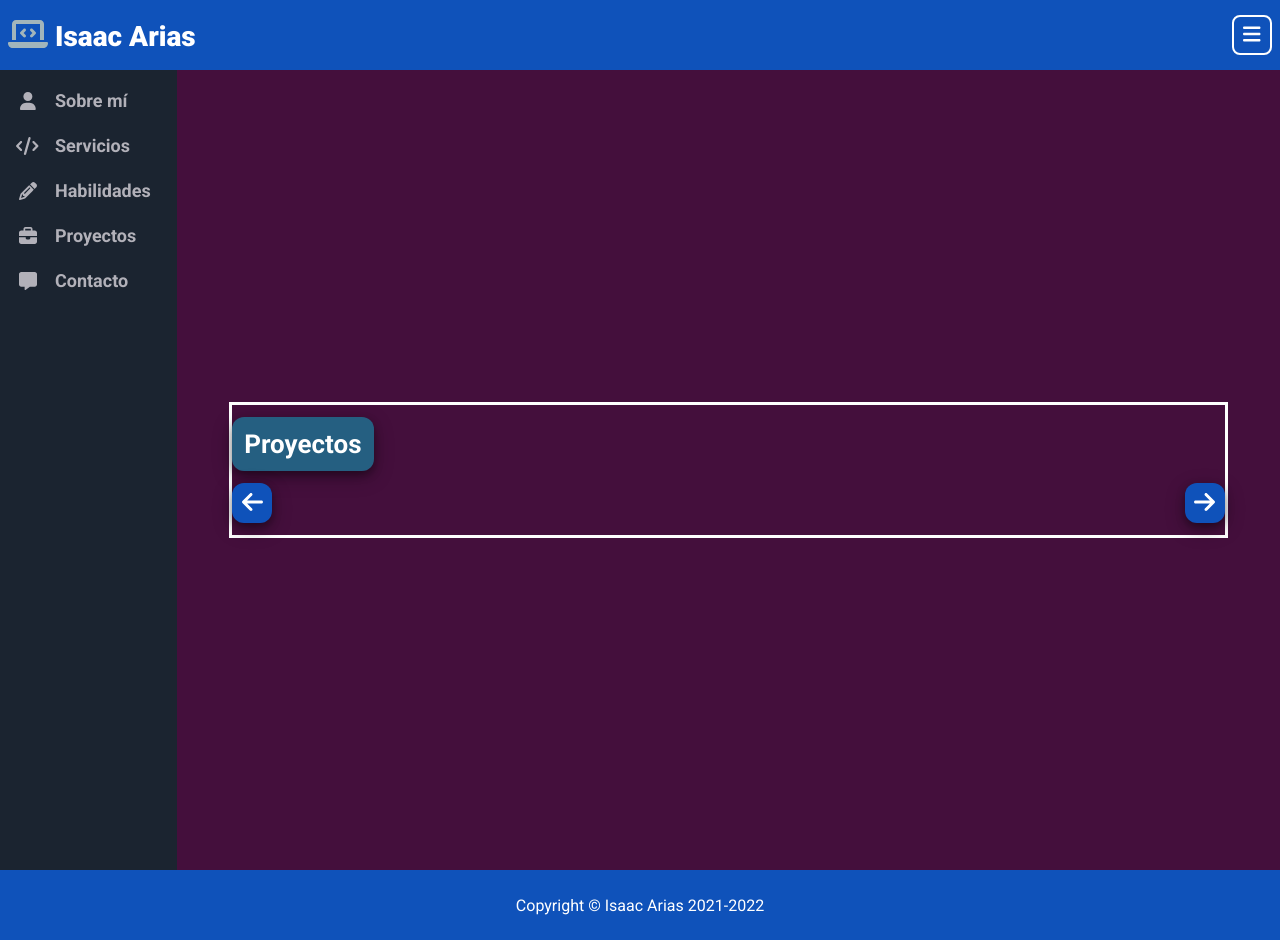
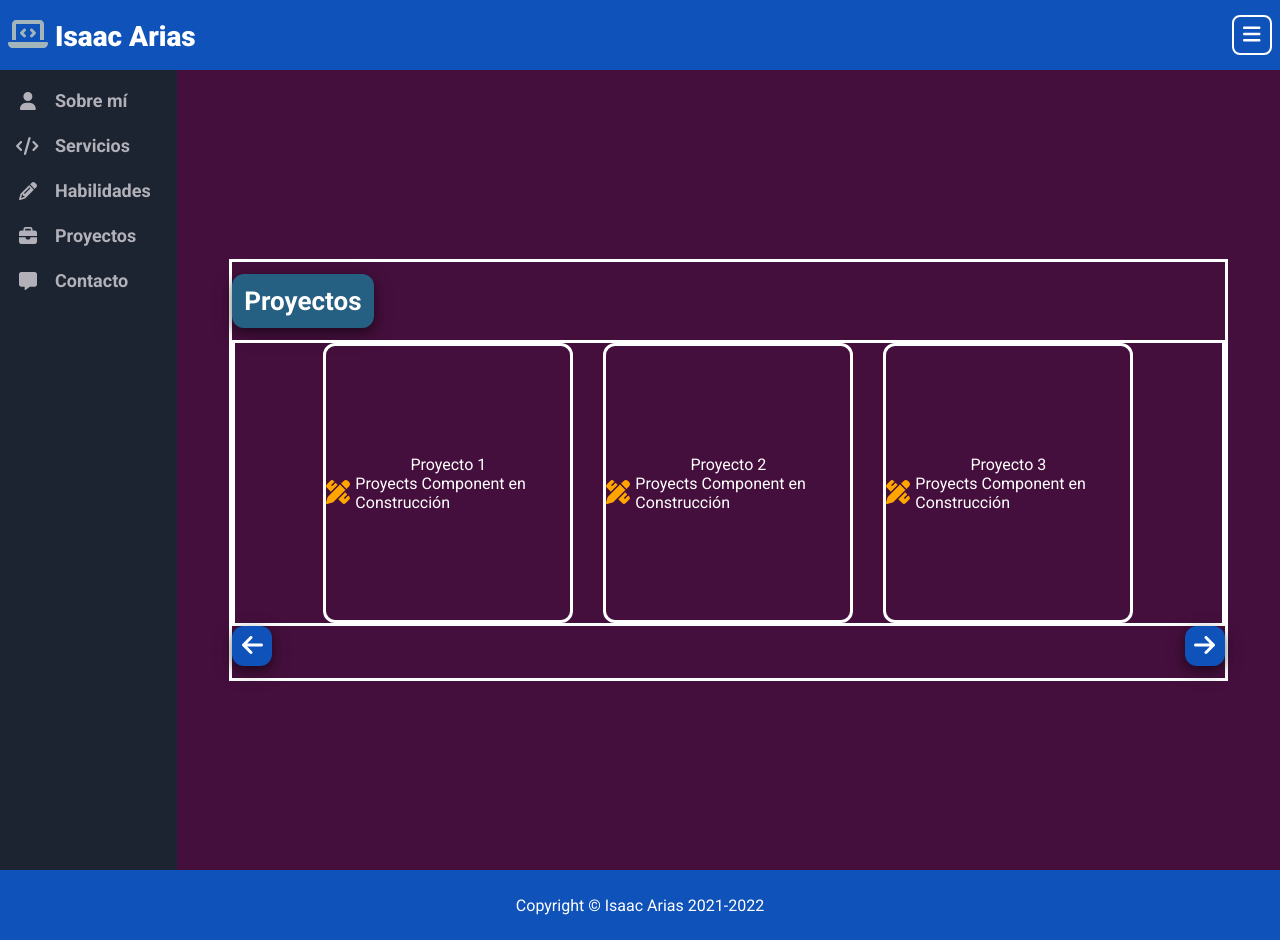
Before and after one commit to Isaac953/Portfolio_Angular, an Angular app: page /proyects in a window 1280 px wide. Built offline with nearby package versions, Linux system fonts and the light colour scheme.

Commit message:
Proyecto Component Jornada 2: Crear la cuadrícula básica para incluir los proyectos realizados de forma dinámica y función para controlar la forma de mostrar columnas

```diff
--- a/src/app/app.component.css
+++ b/src/app/app.component.css
@@ -89,7 +89,7 @@
   }
 
   .vh-proyects {
-    height: 100vh;
+    height: 210vh;
   }
 
   .vh-contact {
@@ -133,7 +133,7 @@
   }
 
   .vh-proyects {
-    height: 100vh;
+    height: 147vh;
   }
 
   .vh-contact {
--- a/src/app/components/main/mcontent/proyects/proyects.component.css
+++ b/src/app/components/main/mcontent/proyects/proyects.component.css
@@ -22,6 +22,37 @@
   background-color: var(--title-color);
   box-shadow: var(--home-box-shadow);
 }
+
+.proyects__card {
+  border-style: solid;
+  display: grid;
+  /* grid-template-columns: 250px 250px 250px; */
+  grid-gap: 15px 30px;
+  justify-content: center;
+  align-items: center;
+}
+
+.columns1 {
+  grid-template-columns: 250px;
+}
+
+.columns2 {
+  grid-template-columns: 250px 250px;
+}
+
+.columns3 {
+  grid-template-columns: 250px 250px 250px;
+}
+
+.proyects__card--item {
+  border-radius: 12px;
+  border-style: solid;
+  height: 280px;
+  display: flex;
+  align-items: center;
+  justify-content: center;
+  flex-direction: column;
+}
 /* End Media Queries Screens 1024px */
 
 /* Start Media Queries Screens 768px and 1023px */
@@ -32,6 +63,22 @@
 
   .proyects__title {
     font-size: 24px;
+  }
+
+  /* .proyects__card {
+    grid-template-columns: 250px 250px;
+  } */
+
+  .columns1 {
+    grid-template-columns: 250px;
+  }
+
+  .columns2 {
+    grid-template-columns: 250px 250px;
+  }
+
+  .columns3 {
+    grid-template-columns: 250px 250px;
   }
 }
 /* End Media Queries Screens 768px and 1023px */
@@ -45,4 +92,20 @@
   .proyects__title {
     font-size: 22px;
   }
+
+  /* .proyects__card {
+    grid-template-columns: 250px;
+  } */
+
+  .columns1 {
+    grid-template-columns: 250px;
+  }
+
+  .columns2 {
+    grid-template-columns: 250px;
+  }
+
+  .columns3 {
+    grid-template-columns: 250px;
+  }
 }
--- a/src/app/components/main/mcontent/proyects/proyects.component.html
+++ b/src/app/components/main/mcontent/proyects/proyects.component.html
@@ -1,4 +1,10 @@
 <section class="main__content--proyects">
   <h1 class="proyects__title">{{title}}</h1>
+  <div class="proyects__card" [ngClass]="proyectsClass">
+    <div class="proyects__card--item" *ngFor=" let proyectsCard of proyectsCards">
+      <span>{{proyectsCard.titleCard}}</span>
+      <app-maintenance></app-maintenance>
+    </div>
+  </div>
   <navigation class="navigation" [ngStyle]="{'justify-content': 'space-between'}"></navigation>
 </section>
--- a/src/app/components/main/mcontent/proyects/proyects.component.ts
+++ b/src/app/components/main/mcontent/proyects/proyects.component.ts
@@ -8,9 +8,52 @@ import { Component, OnInit } from '@angular/core';
 export class ProyectsComponent implements OnInit {
   /* Start Variables of Contact Component */
   title = 'Proyectos';
+  proyectsClass: any;
+
+  proyectsCards: any[] = [
+    {
+      titleCard: 'Proyecto 1',
+    },
+    {
+      titleCard: 'Proyecto 2',
+    },
+    {
+      titleCard: 'Proyecto 3',
+    },
+    // {
+    //   titleCard: 'Proyecto 4',
+    // },
+    // {
+    //   titleCard: 'Proyecto 5',
+    // },
+    // {
+    //   titleCard: 'Proyecto 6',
+    // },
+  ];
+
+  /* Start Function Send Route in MainContent */
+  proyectsColumns = () => {
+    switch (this.proyectsCards.length) {
+      case 1:
+        this.proyectsClass = 'columns1';
+        break;
+      case 2:
+        this.proyectsClass = 'columns2';
+        break;
+      case 3:
+        this.proyectsClass = 'columns3';
+        break;
+      default:
+        this.proyectsClass = 'columns3';
+    }
+  };
+  /* End Function Send Route in MainContent */
+
   /* End Variables of Contact Component */
 
   constructor() {}
 
-  ngOnInit(): void {}
+  ngOnInit() {
+    this.proyectsColumns();
+  }
 }
```
Also changed, not shown: 1 other file (tests, documents, lock files or other folders).
